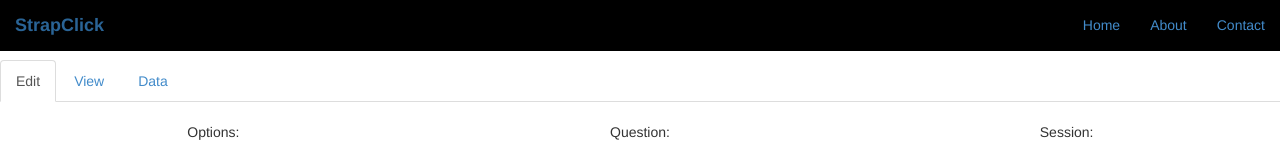
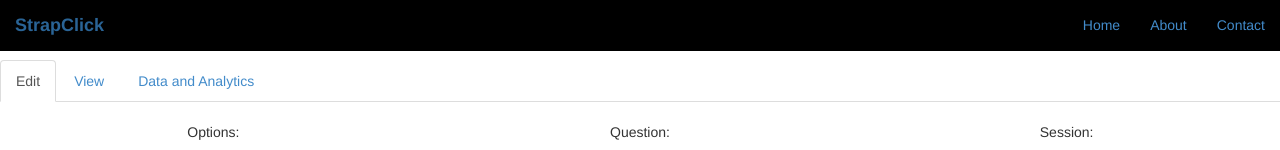
Before and after one commit to Merctron/StrapClick, a plain HTML site: page Web App/dashboard.html in a window 1280 px wide. Shown: the top 150 px of the page. Drawn offline with nearby package versions, Linux system fonts and the light colour scheme.

Commit message:
Minor changes

```diff
--- a/Web App/dashboard.html
+++ b/Web App/dashboard.html
@@ -45,7 +45,7 @@
 					<ul class="nav nav-tabs">
 						<li class="active"><a href="#edit" data-href="#edit" data-toggle="tab">Edit</a></li>
 						<li class=""><a href="#view" data-href="#view" data-toggle="tab">View</a></li>
-						<li class=""><a href="#data" data-href="#data" data-toggle="tab">Data</a></li>
+						<li class=""><a href="#data" data-href="#data" data-toggle="tab">Data and Analytics</a></li>
 					</ul>
 				</div>
 			</div>
```
Also changed, not shown: 4 other files.
